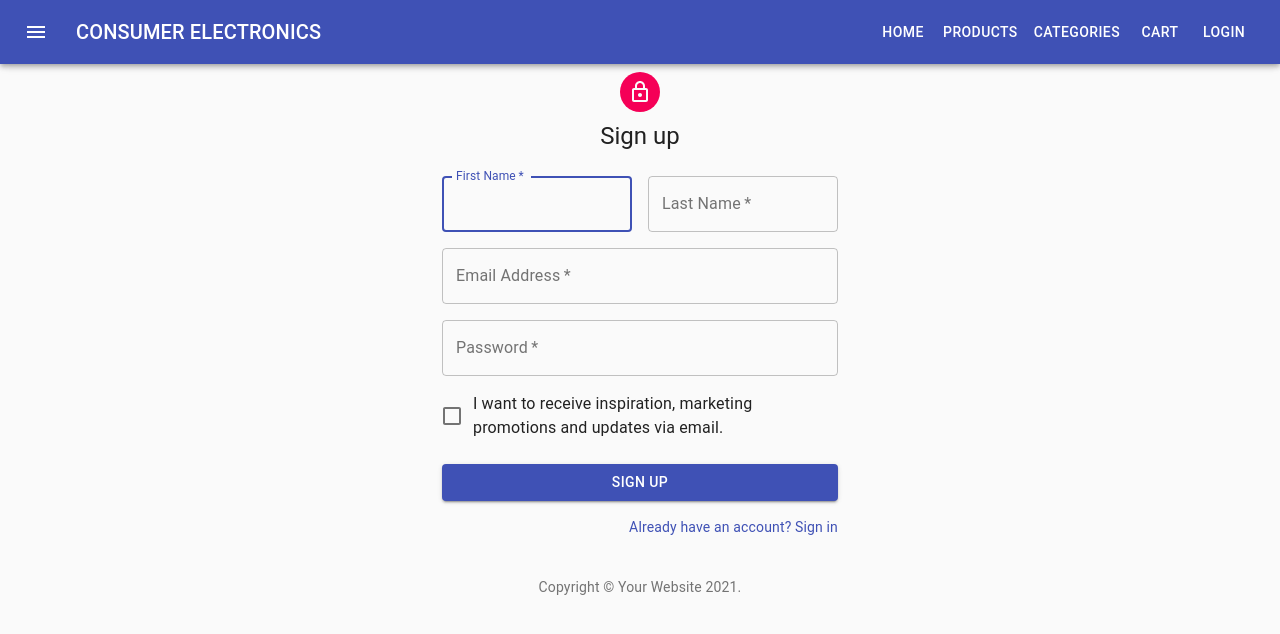
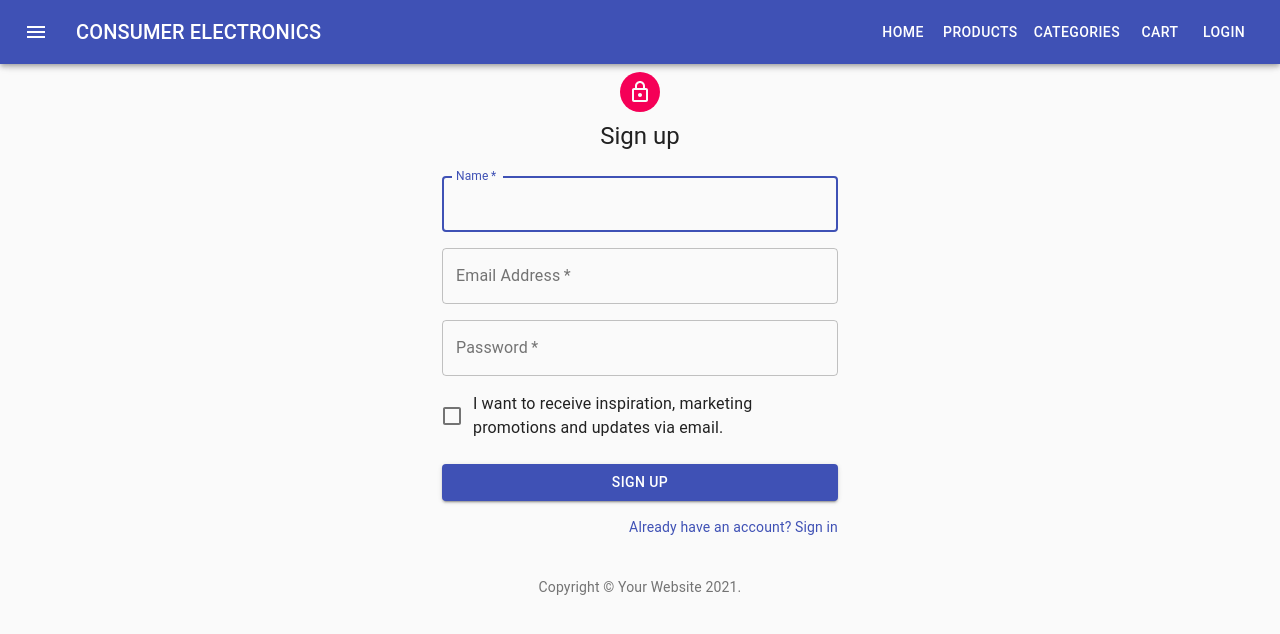
Before and after one commit to sarkaaar/consumer-electronics, a React (Create React App) app: page /signup in a window 1280 px wide. Shown: the top 634 px of the page. Built offline with nearby package versions, Linux system fonts and the light colour scheme.

Commit message:
Ncheckout using redux

```diff
--- a/src/pages/add_product.js
+++ b/src/pages/add_product.js
@@ -1,4 +1,4 @@
-import React from "react";
+import React, { useState } from "react";
 import Button from "@material-ui/core/Button";
 import CssBaseline from "@material-ui/core/CssBaseline";
 import TextField from "@material-ui/core/TextField";
@@ -8,8 +8,9 @@ import Typography from "@material-ui/core/Typography";
 import { makeStyles } from "@material-ui/core/styles";
 import Container from "@material-ui/core/Container";
 import SiteHeader from "../components/SiteHeader";
+import { useHistory } from "react-router-dom";
 
-
+import axios from "axios";
 const useStyles = makeStyles((theme) => ({
   form: {
     width: "100%", // Fix IE 11 issue.
@@ -22,6 +23,35 @@ const useStyles = makeStyles((theme) => ({
 
 export default function SignIn() {
   const classes = useStyles();
+
+  const [name, setName] = useState();
+  const [price, setPrice] = useState();
+  const [description, setDescription] = useState();
+  const [quantity, setQuantity] = useState();
+
+  const token = localStorage.getItem("token");
+  const history = useHistory();
+
+  function addProd() {
+    axios
+      .post(
+        "http://localhost:1337/products",
+        {
+          name: name,
+          price: price,
+          quantity: quantity,
+          description: description,
+        },
+        {
+          headers: { Authorization: `Bearer ${token}` },
+        }
+      )
+      .then((response) => {
+        console.log(response);
+      })
+      .catch((error) => console.log(error));
+      history.push('/add_product')
+  }
 
   return (
     <div>
@@ -41,6 +71,8 @@ export default function SignIn() {
               id="name"
               label="Name"
               name="name_"
+              value={name}
+              onChange={(e) => setName(e.target.value)}
             />
             <TextField
               variant="outlined"
@@ -49,6 +81,9 @@ export default function SignIn() {
               name="description"
               label="Description"
               id="description"
+              value={description}
+              onChange={(e) => setDescription(e.target.value)}
+
               // value={description}
             />
             <TextField
@@ -59,6 +94,8 @@ export default function SignIn() {
               id="price"
               label="price"
               name="price"
+              value={price}
+              onChange={(e) => setPrice(e.target.value)}
               // value={price}
               autoFocus
             />
@@ -70,6 +107,8 @@ export default function SignIn() {
               id="quantity"
               label="quantity"
               name="quantity"
+              value={quantity}
+              onChange={(e) => setQuantity(e.target.value)}
               // value={quantity}
               autoFocus
             />
@@ -84,9 +123,9 @@ export default function SignIn() {
               variant="contained"
               color="primary"
               className={classes.submit}
-              // onClick={(c)={
-              //     axios.post("http://localhost:1337/products",{name_,description,price,quantity})
-              // }}
+              onClick={() => {
+                addProd();
+              }}
             >
               SUBMIT
             </Button>
--- a/src/pages/checkout/Review.js
+++ b/src/pages/checkout/Review.js
@@ -1,24 +1,30 @@
-import React from 'react';
-import { makeStyles } from '@material-ui/core/styles';
-import Typography from '@material-ui/core/Typography';
-import List from '@material-ui/core/List';
-import ListItem from '@material-ui/core/ListItem';
-import ListItemText from '@material-ui/core/ListItemText';
-import Grid from '@material-ui/core/Grid';
+import React from "react";
+import { makeStyles } from "@material-ui/core/styles";
+import Typography from "@material-ui/core/Typography";
+import List from "@material-ui/core/List";
+import ListItem from "@material-ui/core/ListItem";
+import ListItemText from "@material-ui/core/ListItemText";
+import Grid from "@material-ui/core/Grid";
 
 const products = [
-  { name: 'Product 1', desc: 'A nice thing', price: '$9.99' },
-  { name: 'Product 2', desc: 'Another thing', price: '$3.45' },
-  { name: 'Product 3', desc: 'Something else', price: '$6.51' },
-  { name: 'Product 4', desc: 'Best thing of all', price: '$14.11' },
-  { name: 'Shipping', desc: '', price: 'Free' },
+  { name: "Product 1", desc: "A nice thing", price: "$9.99" },
+  { name: "Product 2", desc: "Another thing", price: "$3.45" },
+  { name: "Product 3", desc: "Something else", price: "$6.51" },
+  { name: "Product 4", desc: "Best thing of all", price: "$14.11" },
+  { name: "Shipping", desc: "", price: "Free" },
 ];
-const addresses = ['1 Material-UI Drive', 'Reactville', 'Anytown', '99999', 'USA'];
+const addresses = [
+  "1 Material-UI Drive",
+  "Reactville",
+  "Anytown",
+  "99999",
+  "USA",
+];
 const payments = [
-  { name: 'Card type', detail: 'Visa' },
-  { name: 'Card holder', detail: 'Mr John Smith' },
-  { name: 'Card number', detail: 'xxxx-xxxx-xxxx-1234' },
-  { name: 'Expiry date', detail: '04/2024' },
+  { name: "Card type", detail: "Visa" },
+  { name: "Card holder", detail: "Mr John Smith" },
+  { name: "Card number", detail: "xxxx-xxxx-xxxx-1234" },
+  { name: "Expiry date", detail: "04/2024" },
 ];
 
 const useStyles = makeStyles((theme) => ({
@@ -35,14 +41,8 @@ const useStyles = makeStyles((theme) => ({
 
 export default function Review() {
   const classes = useStyles();
-  const shipping = localStorage.getItem("shipping");
-  const payment = localStorage.getItem("payment");
-  // function sendData(){
-  //   // const token = localStorage.getItem("token");
-  //   console.log(shipping);
-  //   console.log(payment);
-
-  // }
+  // const shipping = localStorage.getItem("shipping");
+  // const payment = localStorage.getItem("payment");
 
   return (
     <React.Fragment>
@@ -69,7 +69,7 @@ export default function Review() {
             Shipping
           </Typography>
           <Typography gutterBottom>John Smith</Typography>
-          <Typography gutterBottom>{addresses.join(', ')}</Typography>
+          <Typography gutterBottom>{addresses.join(", ")}</Typography>
         </Grid>
         <Grid item container direction="column" xs={12} sm={6}>
           <Typography variant="h6" gutterBottom className={classes.title}>
--- a/src/pages/signup.js
+++ b/src/pages/signup.js
@@ -1,28 +1,29 @@
-import React from 'react';
-import Avatar from '@material-ui/core/Avatar';
-import Button from '@material-ui/core/Button';
-import CssBaseline from '@material-ui/core/CssBaseline';
-import TextField from '@material-ui/core/TextField';
-import FormControlLabel from '@material-ui/core/FormControlLabel';
-import Checkbox from '@material-ui/core/Checkbox';
-import Link from '@material-ui/core/Link';
-import Grid from '@material-ui/core/Grid';
-import Box from '@material-ui/core/Box';
-import LockOutlinedIcon from '@material-ui/icons/LockOutlined';
-import Typography from '@material-ui/core/Typography';
-import { makeStyles } from '@material-ui/core/styles';
-import Container from '@material-ui/core/Container';
+import React, { useState } from "react";
+import Avatar from "@material-ui/core/Avatar";
+import Button from "@material-ui/core/Button";
+import CssBaseline from "@material-ui/core/CssBaseline";
+import TextField from "@material-ui/core/TextField";
+import FormControlLabel from "@material-ui/core/FormControlLabel";
+import Checkbox from "@material-ui/core/Checkbox";
+import Link from "@material-ui/core/Link";
+import Grid from "@material-ui/core/Grid";
+import Box from "@material-ui/core/Box";
+import LockOutlinedIcon from "@material-ui/icons/LockOutlined";
+import Typography from "@material-ui/core/Typography";
+import { makeStyles } from "@material-ui/core/styles";
+import Container from "@material-ui/core/Container";
 import SiteHeader from "../components/SiteHeader";
+import axios from "axios";
 
 function Copyright() {
   return (
     <Typography variant="body2" color="textSecondary" align="center">
-      {'Copyright © '}
+      {"Copyright © "}
       <Link color="inherit" href="https://material-ui.com/">
         Your Website
-      </Link>{' '}
+      </Link>{" "}
       {new Date().getFullYear()}
-      {'.'}
+      {"."}
     </Typography>
   );
 }
@@ -30,16 +31,16 @@ function Copyright() {
 const useStyles = makeStyles((theme) => ({
   paper: {
     marginTop: theme.spacing(8),
-    display: 'flex',
-    flexDirection: 'column',
-    alignItems: 'center',
+    display: "flex",
+    flexDirection: "column",
+    alignItems: "center",
   },
   avatar: {
     margin: theme.spacing(1),
     backgroundColor: theme.palette.secondary.main,
   },
   form: {
-    width: '100%', // Fix IE 11 issue.
+    width: "100%", // Fix IE 11 issue.
     marginTop: theme.spacing(3),
   },
   submit: {
@@ -50,8 +51,21 @@ const useStyles = makeStyles((theme) => ({
 export default function SignUp() {
   const classes = useStyles();
 
+  const [name, setName] = useState("");
+  const [email, setEmail] = useState("");
+  const [password, setPassword] = useState("");
+
+  function sign_up() {
+    axios.post("http://localhost:1337/users", {
+      username: name,
+      email: email,
+      password: password,
+    });
+  }
+
   return (
-    <div><SiteHeader />
+    <div>
+      <SiteHeader />
       <Container component="main" maxWidth="xs">
         <CssBaseline />
         <div className={classes.paper}>
@@ -63,29 +77,21 @@ export default function SignUp() {
           </Typography>
           <form className={classes.form} noValidate>
             <Grid container spacing={2}>
-            <Grid item xs={12} sm={6}>
+              <Grid item xs={12}>
                 <TextField
-                autoComplete="fname"
-                name="firstName"
+                  autoComplete="name"
+                  name="name"
                   variant="outlined"
                   required
                   fullWidth
-                id="firstName"
-                label="First Name"
+                  id="Name"
+                  label="Name"
                   autoFocus
+                  value={name}
+                  onChange={(e) => setName(e.target.value)}
                 />
               </Grid>
-            <Grid item xs={12} sm={6}>
-              <TextField
-                variant="outlined"
-                required
-                fullWidth
-                id="lastName"
-                label="Last Name"
-                name="lastName"
-                autoComplete="lname"
-              />
-            </Grid>
+
               <Grid item xs={12}>
                 <TextField
                   variant="outlined"
@@ -95,6 +101,8 @@ export default function SignUp() {
                   label="Email Address"
                   name="email"
                   autoComplete="email"
+                  value={email}
+                  onChange={(e) => setEmail(e.target.value)}
                 />
               </Grid>
               <Grid item xs={12}>
@@ -107,11 +115,15 @@ export default function SignUp() {
                   type="password"
                   id="password"
                   autoComplete="current-password"
+                  value={password}
+                  onChange={(e) => setPassword(e.target.value)}
                 />
               </Grid>
               <Grid item xs={12}>
                 <FormControlLabel
-                control={<Checkbox value="allowExtraEmails" color="primary" />}
+                  control={
+                    <Checkbox value="allowExtraEmails" color="primary" />
+                  }
                   label="I want to receive inspiration, marketing promotions and updates via email."
                 />
               </Grid>
@@ -122,14 +134,15 @@ export default function SignUp() {
               variant="contained"
               color="primary"
               className={classes.submit}
+              onclick={() => {
+                sign_up();
+              }}
             >
               Sign Up
             </Button>
             <Grid container justifyContent="flex-end">
               <Grid item>
-              <Link href="login">
-                Already have an account? Sign in
-              </Link>
+                <Link href="login">Already have an account? Sign in</Link>
               </Grid>
             </Grid>
           </form>
@@ -137,6 +150,7 @@ export default function SignUp() {
         <Box mt={5}>
           <Copyright />
         </Box>
-    </Container></div>
+      </Container>
+    </div>
   );
 }
```
Also changed, not shown: src/pages/Products.js (+11 -61 lines), src/pages/product_card.js (+2 -6 lines). Lines whose indentation alone changed are shown as unchanged.
